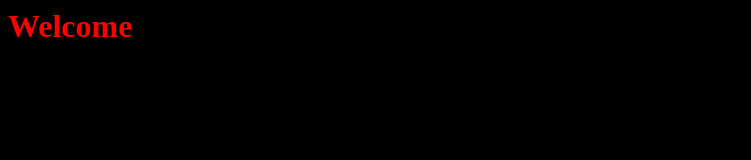
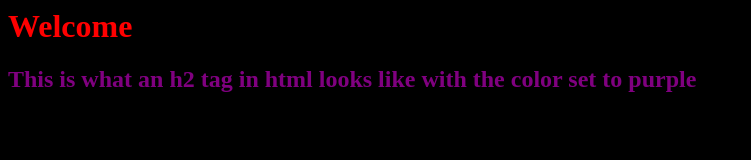
Before and after one commit to Gl1tch981/mysitemaybe, a plain HTML site: page index.html in a window 1280 px wide. Shown: the whole page, without its empty margins (0-751 px from the left). Drawn offline with Linux system fonts and the light colour scheme.

Commit message:
Update index.html

```diff
--- a/index.html
+++ b/index.html
@@ -3,4 +3,5 @@
 <title>Website</title>
 <body>
   <h1 style="color: red;">Welcome</h1>
+  <h2 style="color: purple;">This is what an h2 tag in html looks like with the color set to purple</h2>
 </body>
```
